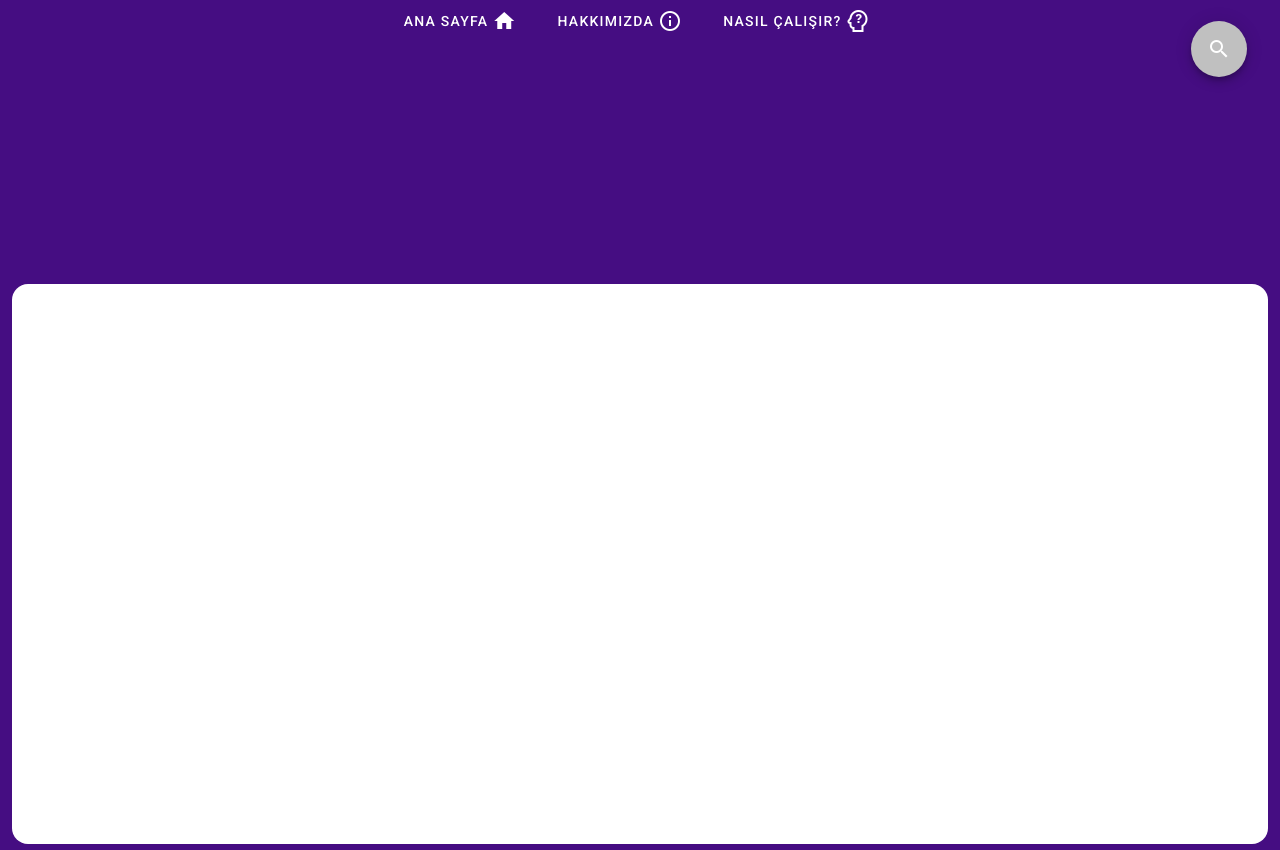
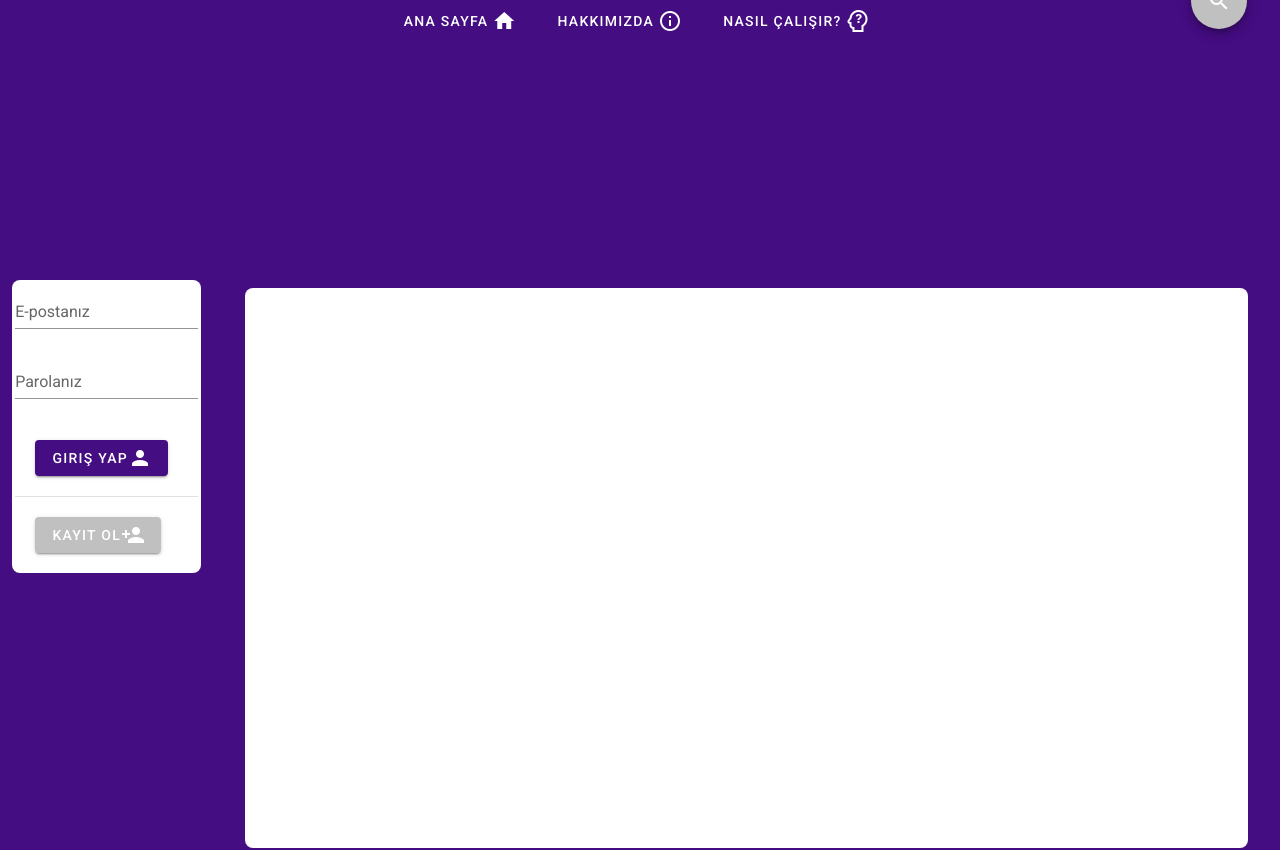
Before and after one commit to fatihy101/instrument-rent, a Vue app in the folder webclient/: page /signin in a window 1280 px wide. Shown: the top 850 px of the page. Built offline with nearby package versions, Linux system fonts and the light colour scheme.

Commit message:
Login component haline getirildi.

```diff
--- a/webclient/src/App.vue
+++ b/webclient/src/App.vue
@@ -47,7 +47,7 @@
                 color="accent"
                 fab
                 absolute
-                bottom
+                top
                 right
               >
                 <v-icon>mdi-magnify</v-icon>
@@ -62,12 +62,23 @@
 
     <v-main id="main_view">
       <v-container fluid>
-        <v-sheet
-          min-height="70vh"
-          rounded="xl"
-          class="mt-1" >
-          <router-view></router-view>
-        </v-sheet>
+      <v-row>
+        <!-- Sidebar -->
+        <v-col cols="2">
+          <Login/>
+        </v-col>
+        <!-- /Sidebar -->
+        <!-- main sheet, view -->
+        <v-col>
+          <v-sheet
+            min-height="70vh"
+            rounded="lg"
+            class="mt-2 mx-5 d-flex justify-center" >
+            <router-view></router-view>
+          </v-sheet>
+        </v-col>
+      </v-row>
+        <!-- /main sheet, view -->
       </v-container>
     </v-main>
 
@@ -111,6 +122,7 @@
 </template>
 
 <script>
+import Login from './components/Login.vue'
 
 export default {
   name: 'App',
@@ -128,7 +140,10 @@ export default {
       'mdi-linkedin',
       'mdi-instagram'
     ]
-  })
+  }),
+  components: {
+    Login
+  }
 }
 </script>
 <style lang="scss">
--- /dev/null
+++ b/webclient/src/components/Login.vue
@@ -0,0 +1,28 @@
+<template>
+
+        <v-sheet rounded="lg" class="d-flex justify-center">
+            <v-form lazy-validation>
+            <v-text-field label="E-postanız"></v-text-field>
+            <v-text-field label="Parolanız"></v-text-field>
+
+                <v-btn color="primary" class="ml-5 my-5">
+                Giriş Yap <v-icon>mdi-account</v-icon>
+            </v-btn>
+            <v-divider></v-divider>
+            <v-btn color="accent" class="ml-5 my-5">
+                Kayıt Ol <v-icon>mdi-account-plus</v-icon>
+            </v-btn>
+            </v-form>
+        </v-sheet>
+</template>
+
+<script>
+export default {
+  name: 'Login'
+
+}
+</script>
+
+<style>
+
+</style>
```
